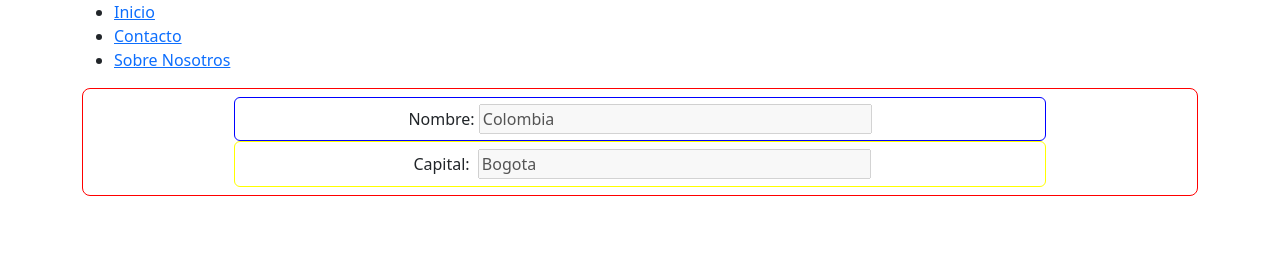
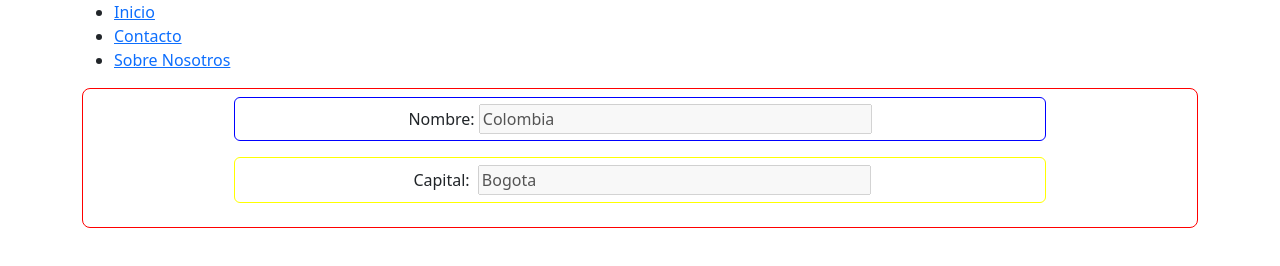
Before and after one commit to polopineresluis/Git-Para-Desarrolladores, a plain HTML site: page Git para desarrolladores/InterfacesDesarrollador04/index.html in a window 1280 px wide. Drawn offline with nearby package versions, Linux system fonts and the light colour scheme.

Commit message:
estilos modificados

```diff
--- a/Git para desarrolladores/InterfacesDesarrollador04/css/style.css
+++ b/Git para desarrolladores/InterfacesDesarrollador04/css/style.css
@@ -4,11 +4,9 @@ body{
     padding: 0;
 }
 
-<<<<<<< HEAD
 .contenedor_formulario{
     border-color: red;
 }
-=======
 .form-control{
     margin-bottom: 1rem;
 }
@@ -24,4 +22,3 @@ body{
 #capital{
     border-color: yellow;
 }
->>>>>>> desarrollador04
```
